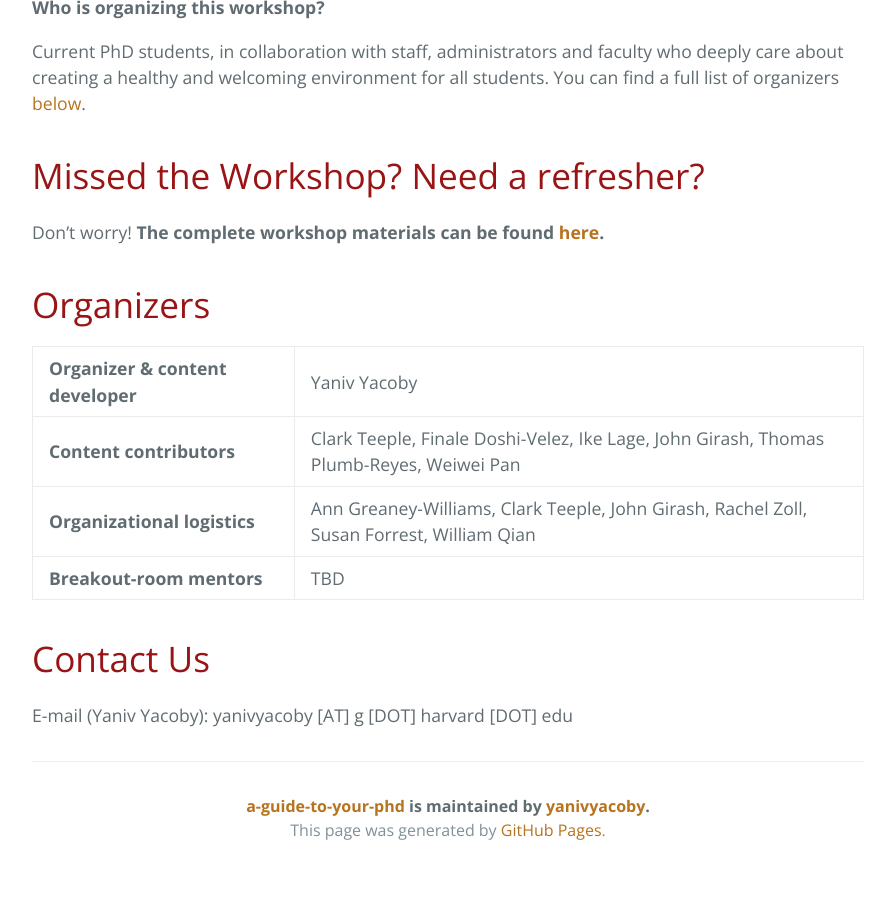
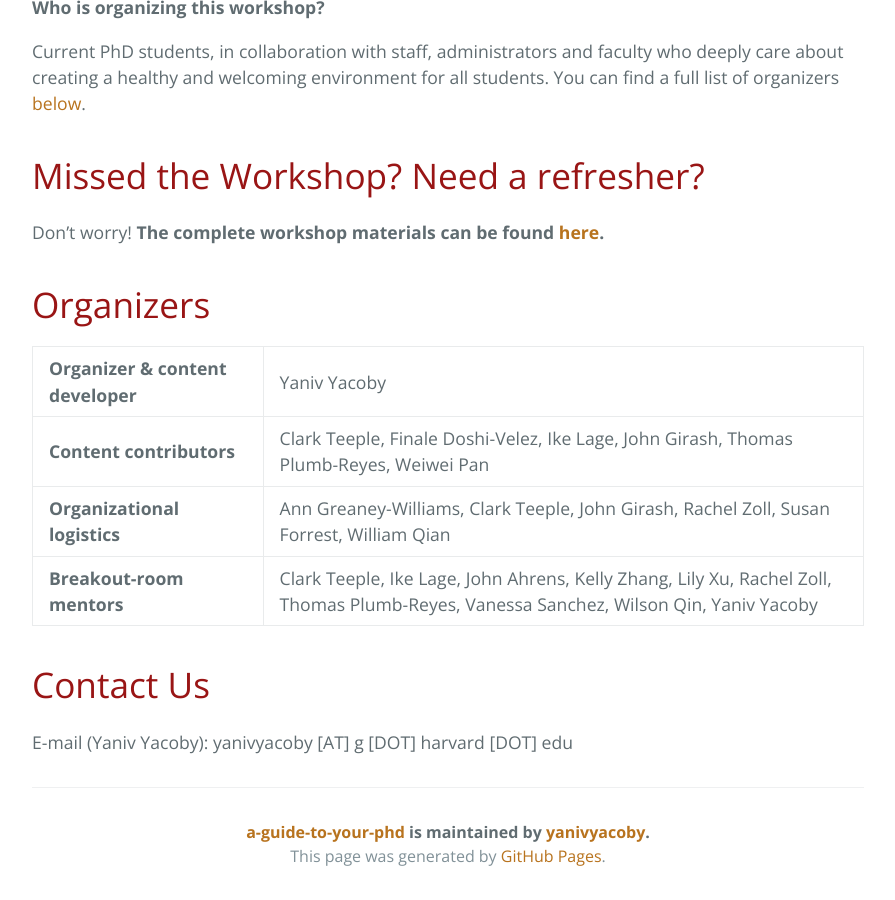
Before and after one commit to yanivyacoby/a-guide-to-your-phd, a Jekyll site: the page built from index.md, in a window 1280 px wide and 900 px high, scrolled down 1035 px. Shown: the whole window, without its empty margins (192-1087 px from the left). Built offline with Jekyll 4.4.1, drawn with Linux system fonts in a browser that asks for light colours; before the commit the page ends 1909 px from its top, so only the background shows below that.

Commit message:
Update index.md

```diff
--- a/index.md
+++ b/index.md
@@ -63,13 +63,14 @@ Don't worry! **The complete workshop materials can be found [here](./guide.html)
     </tr>
     <tr>
       <td><b>Breakout-room mentors</b></td>
-      <td>TBD</td>
+      <td>Clark Teeple, Ike Lage, John Ahrens, Kelly Zhang, Lily Xu, Rachel Zoll, Thomas Plumb-Reyes, Vanessa Sanchez, Wilson Qin, Yaniv Yacoby</td>
     </tr>
   </tbody>
 </table>
 
 
 
+
 # Contact Us
 
 E-mail (Yaniv Yacoby): yanivyacoby [AT] g [DOT] harvard [DOT] edu
```
